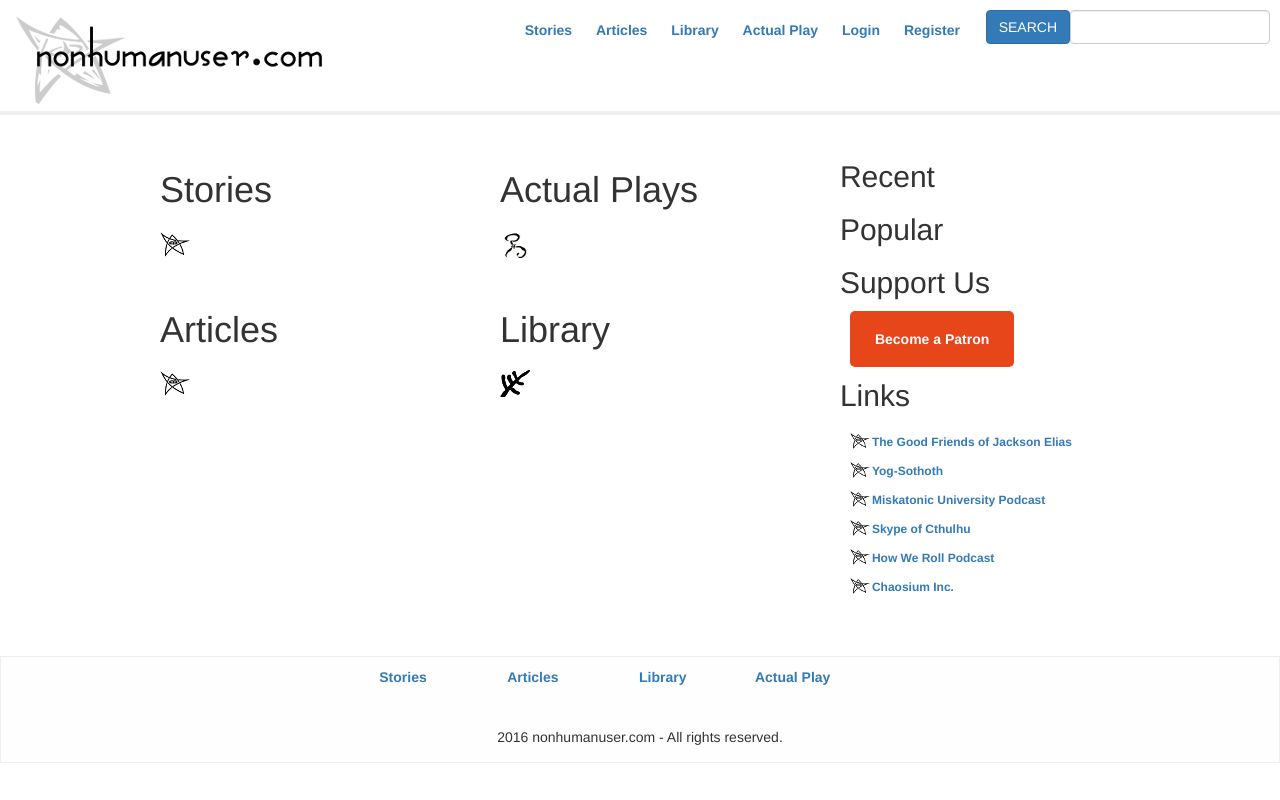
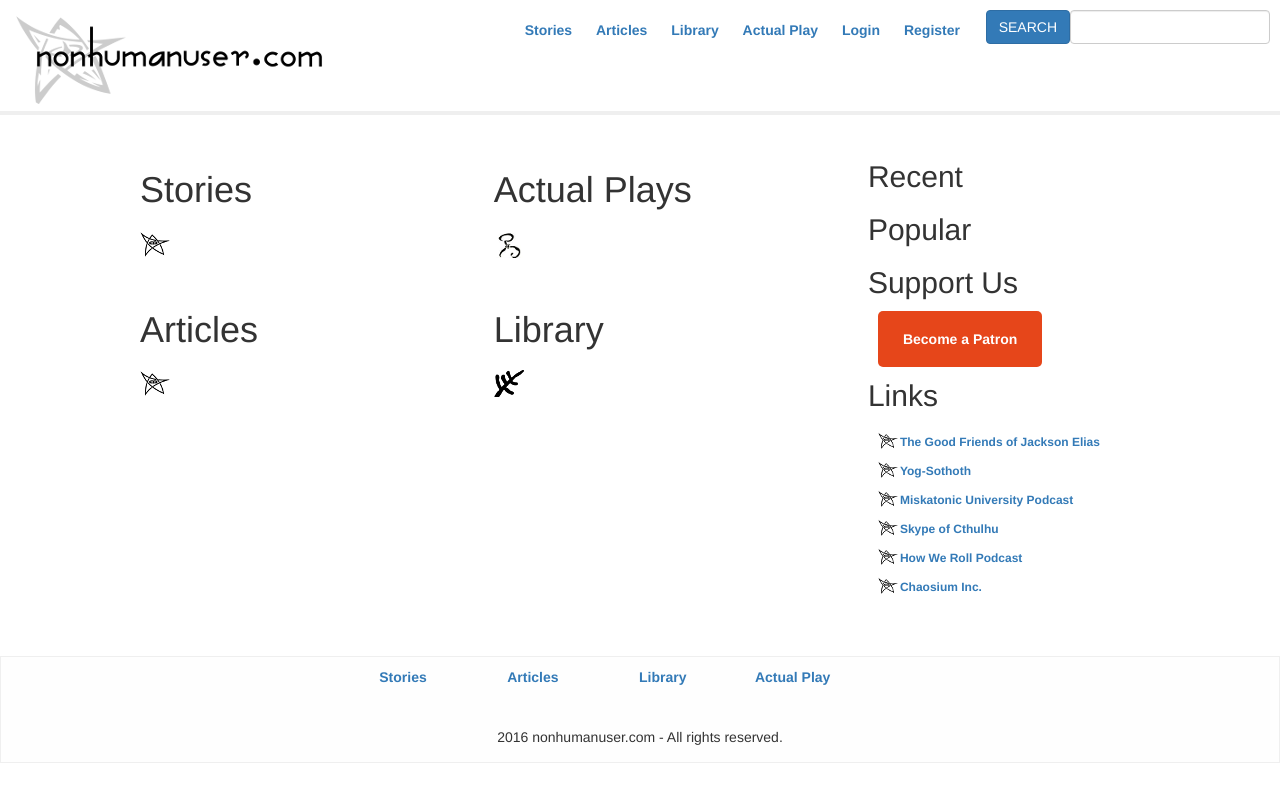
Before and after one commit to bane138/nonhumanuser, a Django app: page / in a window 1280 px wide. Run offline with Django 3.2, Linux system fonts and the light colour scheme; data that the repository does not hold is empty; some libraries are stand-ins or nearby versions.

Commit message:
style fixes

```diff
--- a/static/css/main.css
+++ b/static/css/main.css
@@ -144,7 +144,7 @@ section {
     position: relative;
     margin: 0 auto 40px;
     max-width: 1020px;
-    padding: 20px;
+    padding: 20px 0;
 }
 
 /* ==========================================================================
@@ -337,6 +337,7 @@ li {
 .sidebar {
     display: inline-block;
     width: 29%;
+    padding: 0 0 0 20px;
     vertical-align: top;
 }
 
```
Also changed, not shown: other parts of static/css/main.css (+1 -0 lines).
